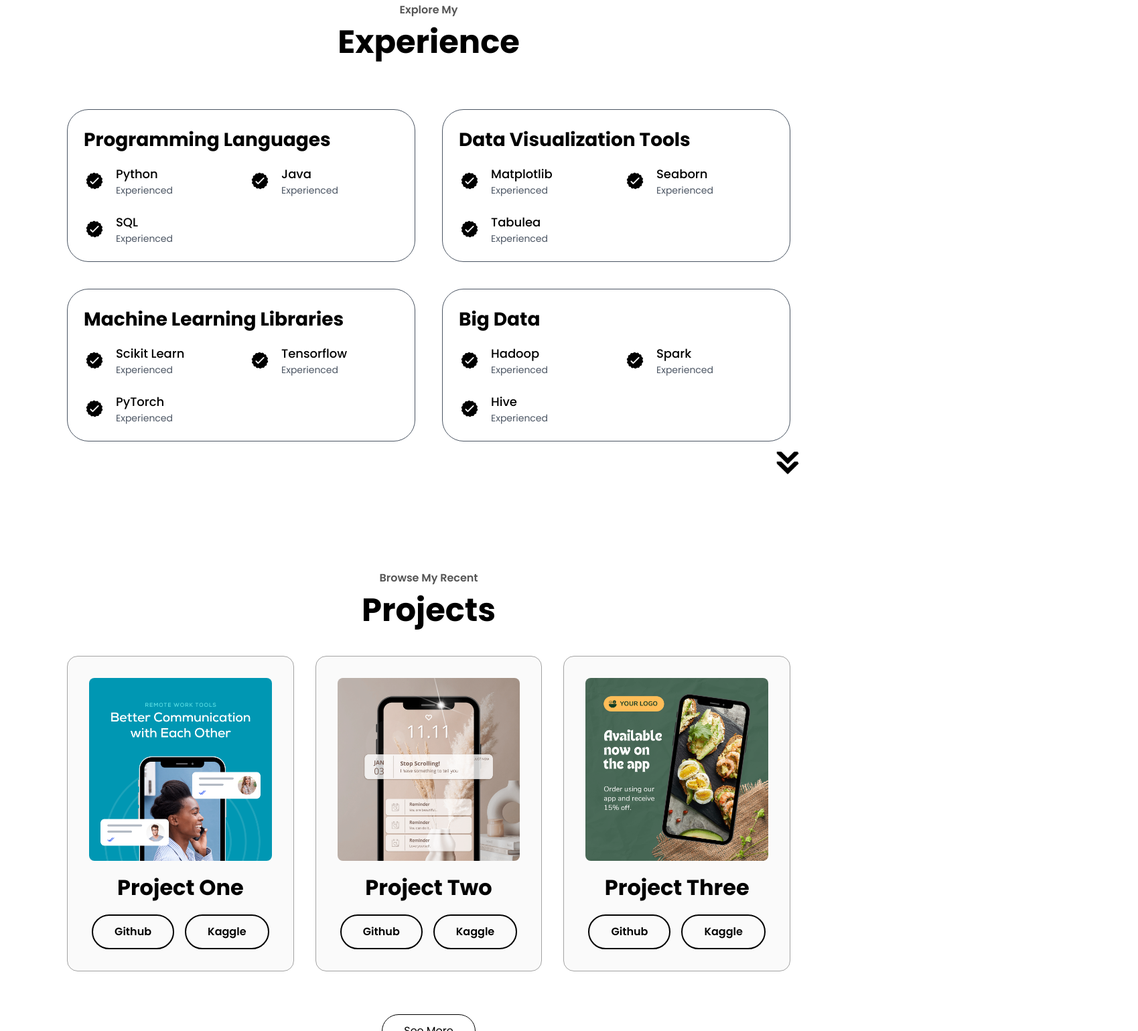
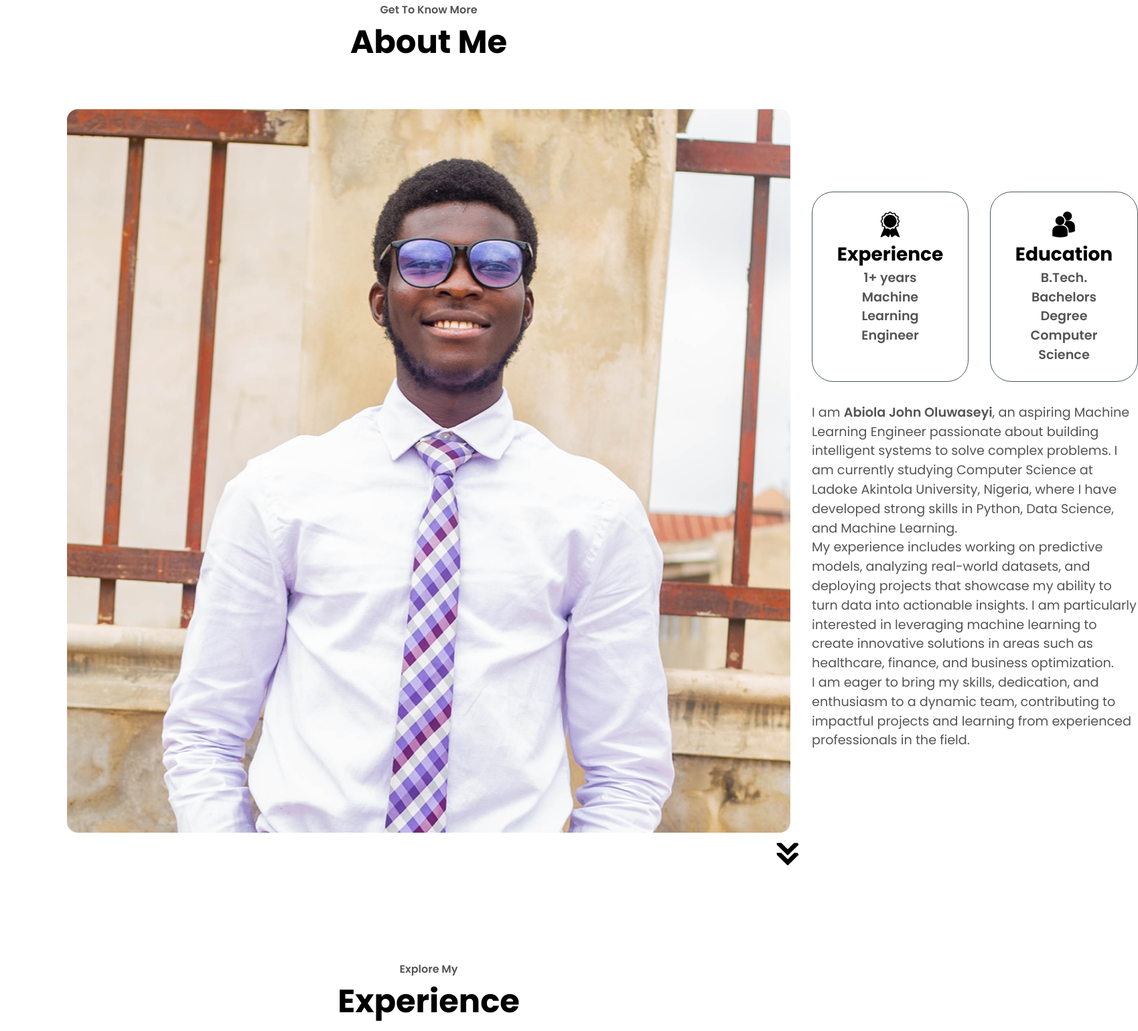
Before and after one commit to Oluwaseyiae/abiolajohnoluwaseyi.github.io, a website: page index.html in a window 1280 px wide. Shown: the part 869-2408 px from the top of the page at 67% size, 1699 px wide, since content can reach past the window. Drawn offline with Linux system fonts and the light colour scheme.

Commit message:
Update index.html

```diff
--- a/index.html
+++ b/index.html
@@ -88,6 +88,70 @@
         </div>
     </section>
     <!-- Hero Area End -->
+
+        <!-- About Area Start -->
+    <section id="about" class="relative min-h-[90vh] mx-auto px-[20px] md:px-[40px] lg:px-[100px] py-24">
+        <!-- Heading Section -->
+        <div class="text-center">
+            <p class="text-[1rem] font-semibold">Get To Know More</p>
+            <h1 class="font-bold text-[2.5rem] lg:text-[3rem]">About Me</h1>
+        </div>
+
+        <!-- Content Section -->
+        <div class="flex flex-col lg:flex-row gap-[2rem] items-center lg:items-start pt-[2rem] sm:pt-[4rem]">
+            <!-- About Picture -->
+            <div class="flex-shrink-0 w-full max-w-[300px] lg:max-w-[400px]">
+                <img src="assets/img/about-pic.png" alt="About Me Picture"
+                    class="rounded-2xl w-full h-auto object-cover">
+            </div>
+
+            <!-- Experience and Education Cards -->
+            <div class="flex flex-col justify-start flex-1 w-full px-4 sm:px-0">
+                <!-- Cards Section -->
+                <div class="flex flex-col md:flex-row gap-[2rem] mb-[2rem] w-full">
+                    <div
+                        class="flex-1 py-[1.5rem] px-[2.3rem] bg-white rounded-[2rem] border border-gray-600 text-center shadow-lg">
+                        <img src="assets/img/experience.png" class="w-12 mx-auto">
+                        <h1 class="text-[1.75rem] font-bold">Experience</h1>
+                        <p class="text-[1.2rem] font-semibold">1+ years <br> Machine Learning Engineer</p>
+                    </div>
+                    <div
+                        class="flex-1 py-[1.5rem] px-[2.3rem] bg-white rounded-[2rem] border border-gray-600 text-center shadow-lg">
+                        <img src="assets/img/education.png" class="w-12 mx-auto">
+                        <h1 class="text-[1.75rem] font-bold">Education</h1>
+                        <p class="text-[1.2rem] font-semibold">B.Tech. Bachelors Degree <br> Computer Science</p>
+                    </div>
+                </div>
+
+                <!-- Description Section -->
+                <div class="w-full px-4 sm:px-0">
+                    <p class="text-[1rem] sm:text-[1.1rem] md:text-[1.2rem]">
+                        I am <span class="font-semibold">Abiola John Oluwaseyi</span>, an aspiring Machine Learning
+                        Engineer passionate about building intelligent systems to solve complex problems. I am currently
+                        studying Computer Science at Ladoke Akintola University, Nigeria, where I have developed strong
+                        skills in Python, Data Science, and Machine Learning.
+                    </p>
+                    <p class="mt-3 text-[1rem] sm:text-[1.1rem] md:text-[1.2rem]">
+                        My experience includes working on predictive models, analyzing real-world datasets, and
+                        deploying projects that showcase my ability to turn data into actionable insights. I am
+                        particularly interested in leveraging machine learning to create innovative solutions in areas
+                        such as healthcare, finance, and business optimization.
+                    </p>
+                    <p class="mt-3 text-[1rem] sm:text-[1.1rem] md:text-[1.2rem]">
+                        I am eager to bring my skills, dedication, and enthusiasm to a dynamic team, contributing to
+                        impactful projects and learning from experienced professionals in the field.
+                    </p>
+                </div>
+            </div>
+        </div>
+
+        <!-- Scroll Arrow -->
+        <a href="#experience"
+            class="absolute bottom-[2.5rem] right-[1rem] sm:right-[2rem] md:right-[3rem] lg:right-[5rem]">
+            <img src="assets/img/arrow.png" class="w-10 md:w-12" alt="Arrow to contact section">
+        </a>
+    </section>
+    <!-- About Area End -->
 
 
     <!-- Experience Area Start -->
```
